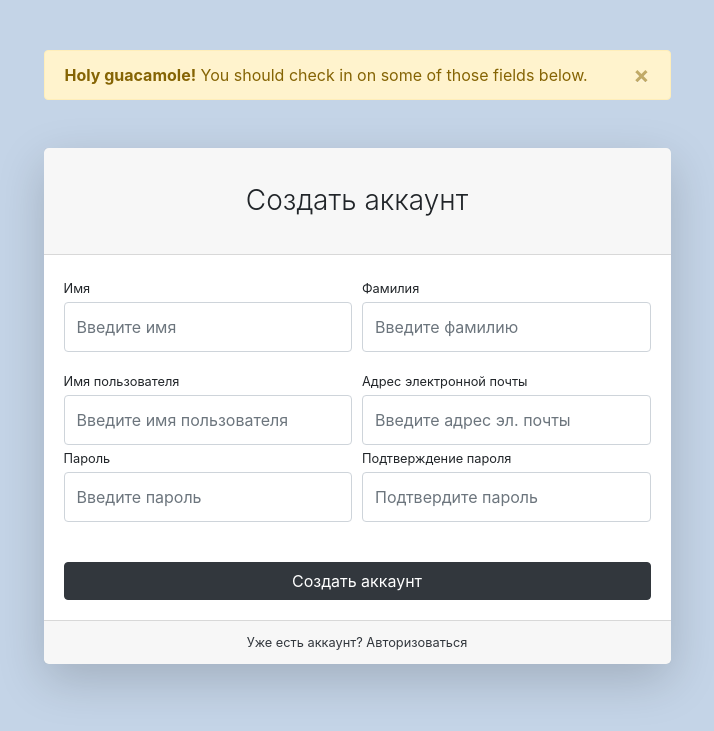
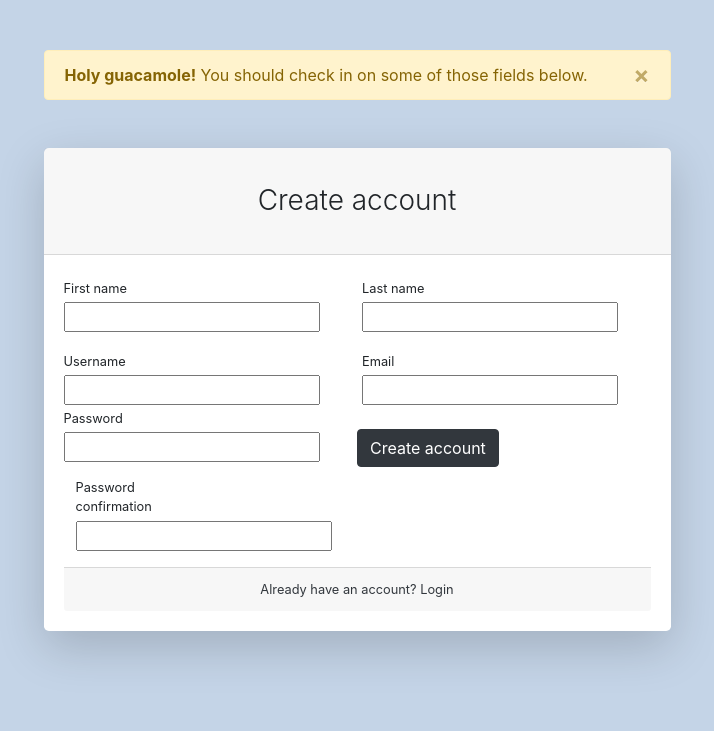
Before and after one commit to flanceal/e-commerce-store, a Django app: template users/templates/users/registration.html in a window 1280 px wide. Shown: the top 731 px of the page, without its empty margins (283-997 px from the left). Run offline with Django 3.2, Linux system fonts and the light colour scheme; the template is opened without the code that fills it, so the values that code supplies are empty, except form fields; tables that the repository leaves empty hold one stand-in row (values such as "Sample post"); form fields are guessed from the names that the template uses; some libraries are stand-ins or nearby versions.

Commit message:
implemented registration functionality

```diff
--- a/users/templates/users/registration.html
+++ b/users/templates/users/registration.html
@@ -14,66 +14,56 @@
                       </button>
                   </div>
                   <div class="card shadow-lg border-0 rounded-lg mt-5">
-                      <div class="card-header"><h3 class="text-center font-weight-light my-4">Создать аккаунт</h3>
+                      <div class="card-header"><h3 class="text-center font-weight-light my-4">Create account</h3>
                       </div>
                       <div class="card-body">
-                          <form>
+                          <form action="{% url 'users:registration' %}" method="post">
+                              {% csrf_token %}
                               <div class="form-row">
                                   <div class="col-md-6">
                                       <div class="form-group">
-                                          <label class="small mb-1" for="inputFirstName">Имя</label>
-                                          <input class="form-control py-4" id="inputFirstName" type="text"
-                                                 placeholder="Введите имя"/>
+                                          <label class="small mb-1" for="{{ form.first_name.id_for_label }}">First name</label>
+                                          {{ form.first_name }}
                                       </div>
                                   </div>
                                   <div class="col-md-6">
                                       <div class="form-group">
-                                          <label class="small mb-1" for="inputLastName">Фамилия</label>
-                                          <input class="form-control py-4" id="inputLastName" type="text"
-                                                 placeholder="Введите фамилию"/>
+                                          <label class="small mb-1" for="{{ form.last_name.id_for_label }}">Last name</label>
+                                          {{ form.last_name }}
                                       </div>
                                   </div>
                               </div>
                               <div class="form-row">
                                   <div class="col-md-6">
-                                      <label class="small mb-1" for="inputUsername">Имя пользователя</label>
-                                      <input class="form-control py-4" id="inputUsername" type="text"
-                                             aria-describedby="usernameHelp"
-                                             placeholder="Введите имя пользователя"/>
+                                      <label class="small mb-1" for="{{ form.username.id_for_label }}">Username</label>
+                                      {{ form.username }}
                                   </div>
                                   <div class="col-md-6">
-                                      <label class="small mb-1" for="inputEmailAddress">Адрес электронной
-                                          почты</label>
-                                      <input class="form-control py-4" id="inputEmailAddress" type="email"
-                                             aria-describedby="emailHelp"
-                                             placeholder="Введите адрес эл. почты"/>
+                                      <label class="small mb-1" for="inputEmailAddress">Email</label>
+                                      {{ form.email }}
                                   </div>
                               </div>
                               <div class="form-row">
                                   <div class="col-md-6">
                                       <div class="form-group">
-                                          <label class="small mb-1" for="inputPassword">Пароль</label>
-                                          <input class="form-control py-4" id="inputPassword" type="password"
-                                                 placeholder="Введите пароль"/>
-                                      </div>
+                                          <label class="small mb-1" for="{{ form.password1.id_for_label }}">Password</label>
+                                          {{ form.password1 }}
                                   </div>
                                   <div class="col-md-6">
                                       <div class="form-group">
-                                          <label class="small mb-1" for="inputConfirmPassword">Подтверждение
-                                              пароля</label>
-                                          <input class="form-control py-4" id="inputConfirmPassword"
-                                                 type="password" placeholder="Подтвердите пароль"/>
+                                          <label class="small mb-1" for="{{ form.password2.id_for_label }}">Password confirmation</label>
+                                          {{ form.password2 }}
                                       </div>
                                   </div>
                               </div>
                               <div class="form-group mt-4 mb-0">
-                                  <input class="btn btn-primary btn-block" type="submit" value="Создать аккаунт">
+                                  <input class="btn btn-primary btn-block" type="submit" value="Create account">
                               </div>
                           </form>
                       </div>
                       <div class="card-footer text-center">
                           <div class="small"><a href="{% url 'users:login' %}">
-                            Уже есть аккаунт? Авторизоваться
+                            Already have an account? Login
                             </a></div>
                       </div>
                   </div>
```
Also changed, not shown: users/form.py (+32 -1 lines), users/templates/users/login.html (+6 -9 lines), users/views.py (+9 -2 lines).
